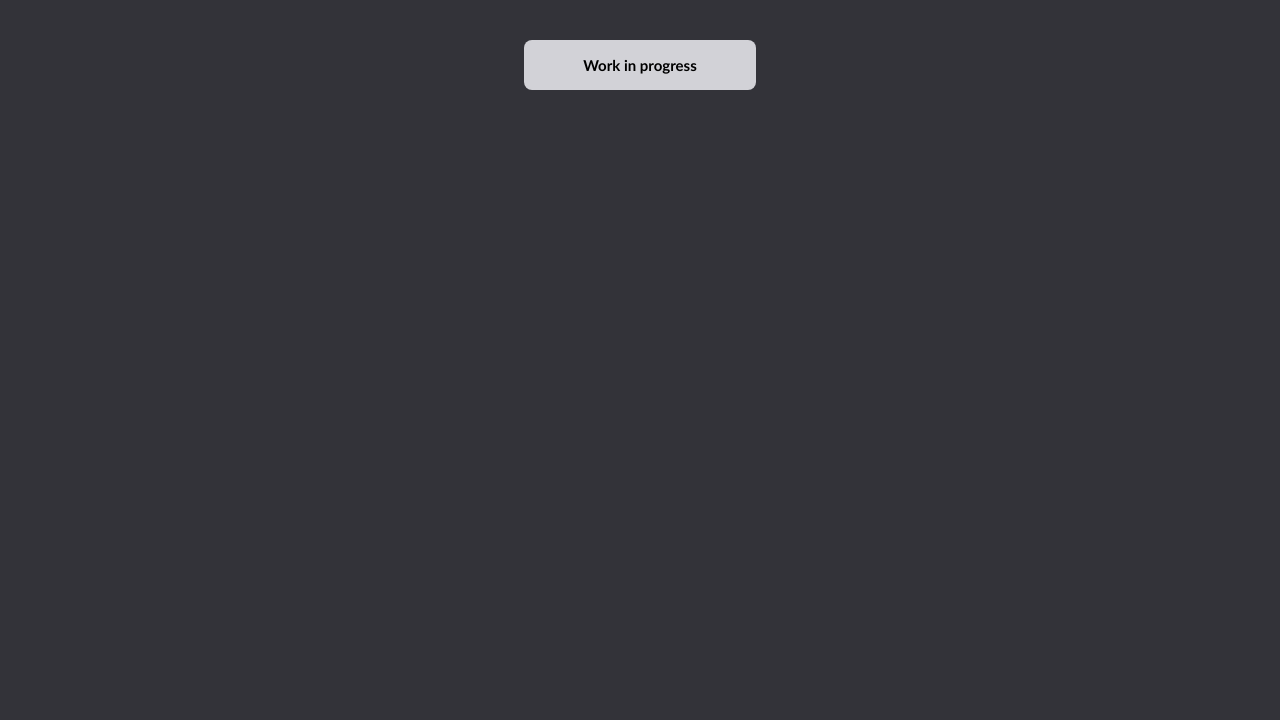
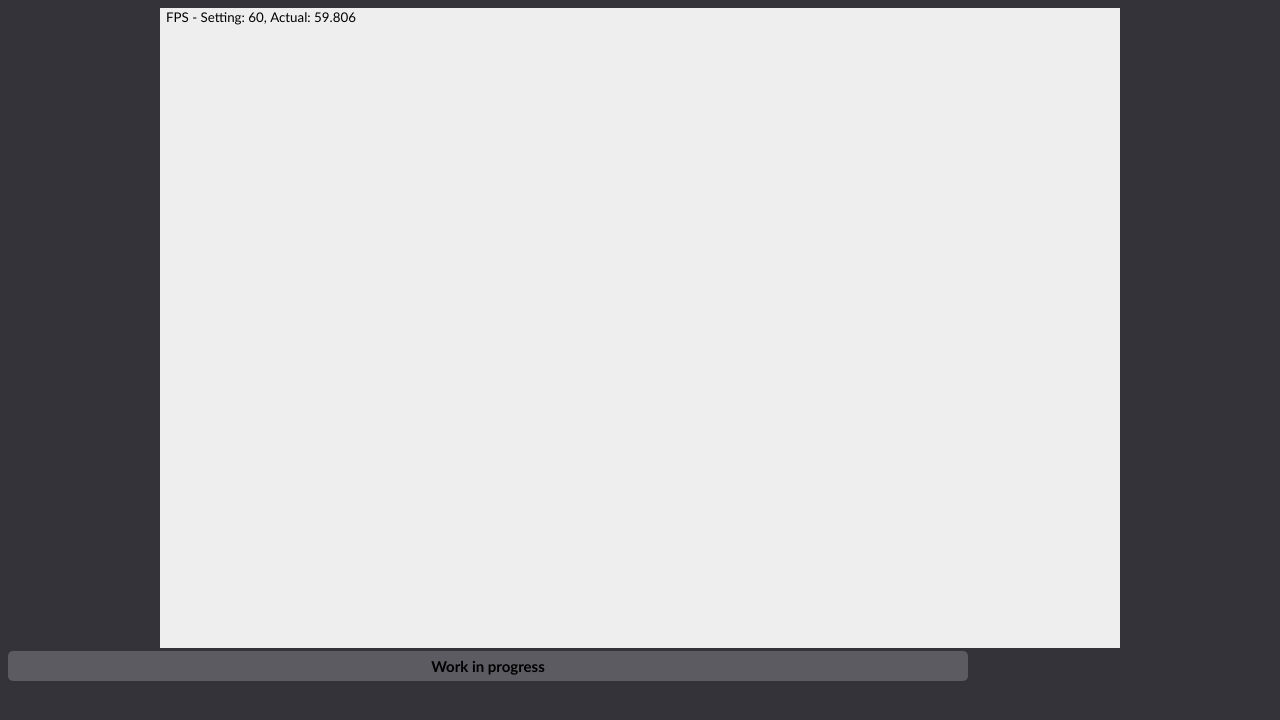
Before and after one commit to Beastus/pangaea, a plain HTML site: page test/index.html in a window 1280 px wide. Drawn offline with Linux system fonts and the light colour scheme.

Commit message:
still planning

```diff
--- a/src/core.js
+++ b/src/core.js
@@ -21,41 +21,60 @@ var pan = pan || {};
 
 	/**
 	 * @class {Object}
-	 * @desc
+	 * @desc encapsulates the tile rendering surface
 	 */
-	pan.core = {
-		queue: [],
-		start: function () {
-			pan.core.last = Date.now();
+	pan.canvas = {
+		width: 960,
+		height: 640,
+		backcolor: "#eee",
+		context: null,
+		layers: [],
+		delta: 0,
+		last: 0,
+		init: function () {
+			pan.canvas.last = Date.now();
+		},
+		attach: function (element) {
+			// setup canvas element
+			var canvasElement = $("<canvas id='canvas' width='" + pan.canvas.width +
+				"' height='" + pan.canvas.height + "'></canvas>");
+			pan.canvas.context = canvasElement.get(0).getContext("2d");
+			canvasElement.prependTo(element);
+		},
+		push: function (layer) {
+			pan.canvas.layers.push(layer);
 		},
 		frame: function () {
-			pan.core.delta();
-			pan.core.update();
-			pan.core.render();
-			pan.core.animationFrame = window.requestAnimationFrame(pan.core.frame);
-		},
-		delta: function () {
-			pan.core.now = Date.now();
-			pan.core.delta = (pan.core.now - pan.core.last);
-			pan.core.last = pan.core.now;
+			pan.canvas.update();
+			pan.canvas.render();
+			pan.canvas.animationFrame = window.requestAnimationFrame(pan.canvas.frame);
 		},
 		update: function () {
-			// update state
-			var i;
-			for (i = 0; i < this.queue.length; i++) {
-				this.queue[i].update();
+			var i, now;
+			// update delta state
+			now = Date.now();
+			pan.canvas.delta = (now - pan.canvas.last);
+			pan.canvas.last = now;
+			// update each object in layers queue
+			for (i = 0; i < pan.canvas.layers.length; i++) {
+				pan.canvas.layers[i].update();
 			}
 		},
 		render: function () {
-			// draw to canvas
 			var i;
-			for (i = 0; i < this.queue.length; i++) {
-				this.queue[i].render();
+			pan.canvas.clear();
+			// call render on each object in layers queue
+			for (i = 0; i < pan.canvas.layers.length; i++) {
+				pan.canvas.layers[i].render();
 			}
+		},
+		clear: function () {
+			pan.canvas.context.fillStyle = pan.canvas.backcolor;
+			pan.canvas.context.fillRect(0, 0, pan.canvas.width, pan.canvas.height);
 		}
 	};
 
-	// Setup convenient prototypal inheritance function
+	// convenient prototypal inheritance function
 	// Example: newObject = Object.create(oldObject);
 	// http://javascript.crockford.com/prototypal.html
 	if (typeof Object.create !== 'function') {
--- a/src/util.js
+++ b/src/util.js
@@ -8,12 +8,13 @@
 	pan.util = pan.util || {};
 
 	/**
+	 * @desc timer used for diagnostics purposes
      * @constructor
      * @memberof pan.util
      */
 	pan.util.DeltaTimer = function () {
 
-		var startTime, frames = 0, frameRate = 0, last = 0, target = 0, overflow = 0, resetThreshold = 80, resetCount = 0;
+		var startTime, frames = 0, frameRate = 0, last = 0, target = 0, overflow = 0, resetThreshold = 100, resetCount = 0;
 		// return the object that we want to expose
 		return {
 			start: function (fps) {
--- a/test/css/style.css
+++ b/test/css/style.css
@@ -8,10 +8,15 @@ body
 {
 	font-weight: bold;
 	text-align: center;
+	width: 960px;
+	padding-top: 6px;
+	padding-bottom: 6px;
+	background-color: rgba(250, 250, 255, 0.2);
+	border-radius: 5px;
+}
+#canvas_container
+{
+	width: 100%;
+	text-align: center;
 	margin: auto;
-	margin-top: 40px;
-	padding: 16px;
-	width: 200px;
-	background-color: rgba(250, 250, 255, 0.8);
-	border-radius: 8px;
 }
--- a/test/index.html
+++ b/test/index.html
@@ -42,6 +42,40 @@
 					c.mozRequestFullScreen();
 				}
 			});
+
+			//
+			// TEST CODE
+
+			// attack canvas
+			pan.canvas.attach($("#canvas_container"));
+
+			if (pan.FLAGS.DRAW_FPS) {
+				var DeltaTimer = pan.util.DeltaTimer();
+				DeltaTimer.start(60);
+			}
+
+			// intiate game loop
+			(function gameloop() {
+
+				window.requestAnimationFrame(gameloop);
+
+				// update frame
+				pan.canvas.update();
+				pan.canvas.render();
+
+				// debug code
+				if (pan.FLAGS.DRAW_FPS) {
+					// display fps stats
+					DeltaTimer.ready();
+					pan.canvas.context.font = "10pt Calibri";
+					pan.canvas.context.fillStyle = "black";
+					pan.canvas.context.fillText("FPS - Setting: 60, Actual: " +
+						DeltaTimer.getFrameRate(), 6, 14);
+				}
+			}());
+
+			// fade in the page
+			$("body").hide().fadeIn(800);
 		});
 	</script>
 </body>
```
